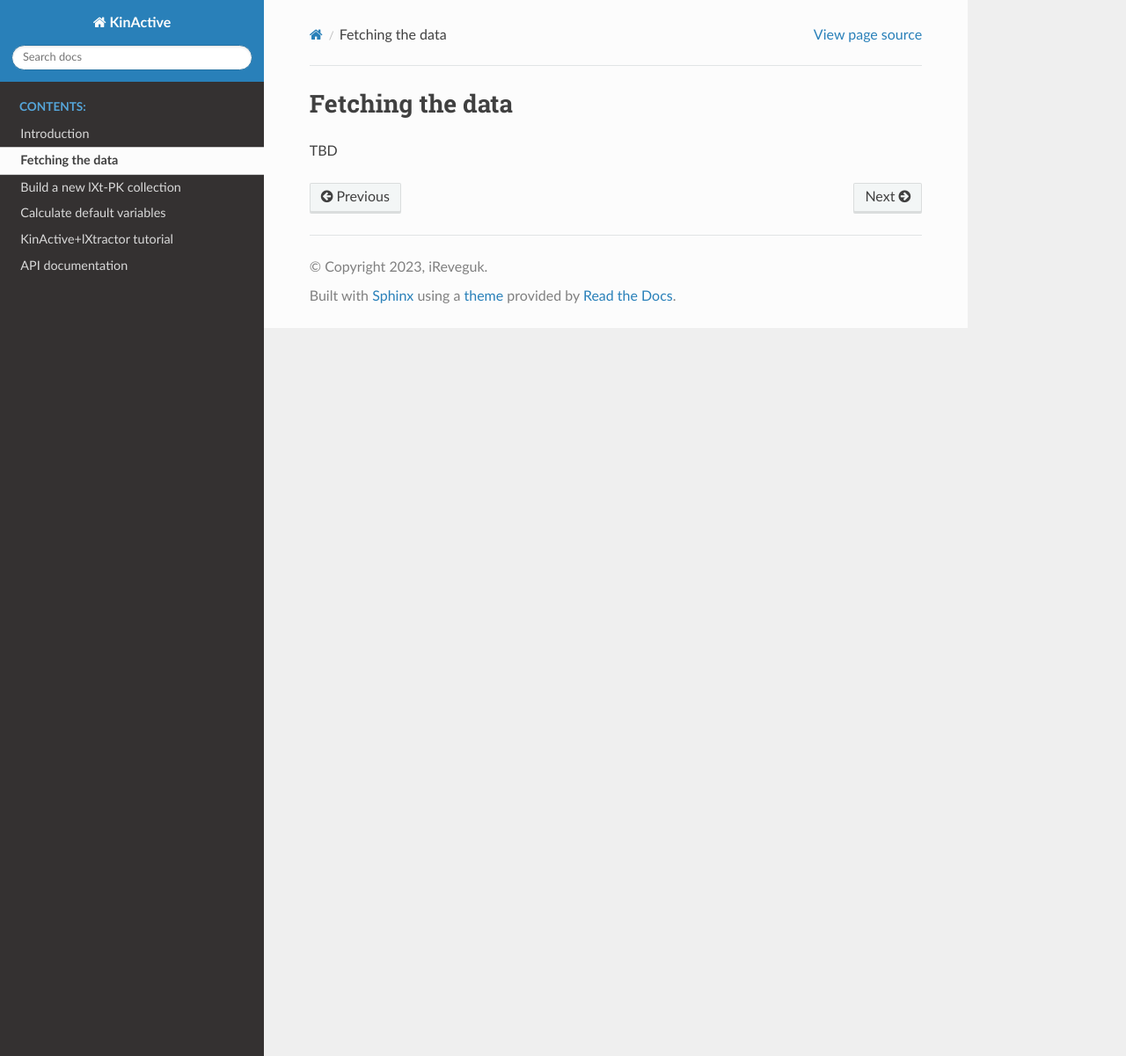
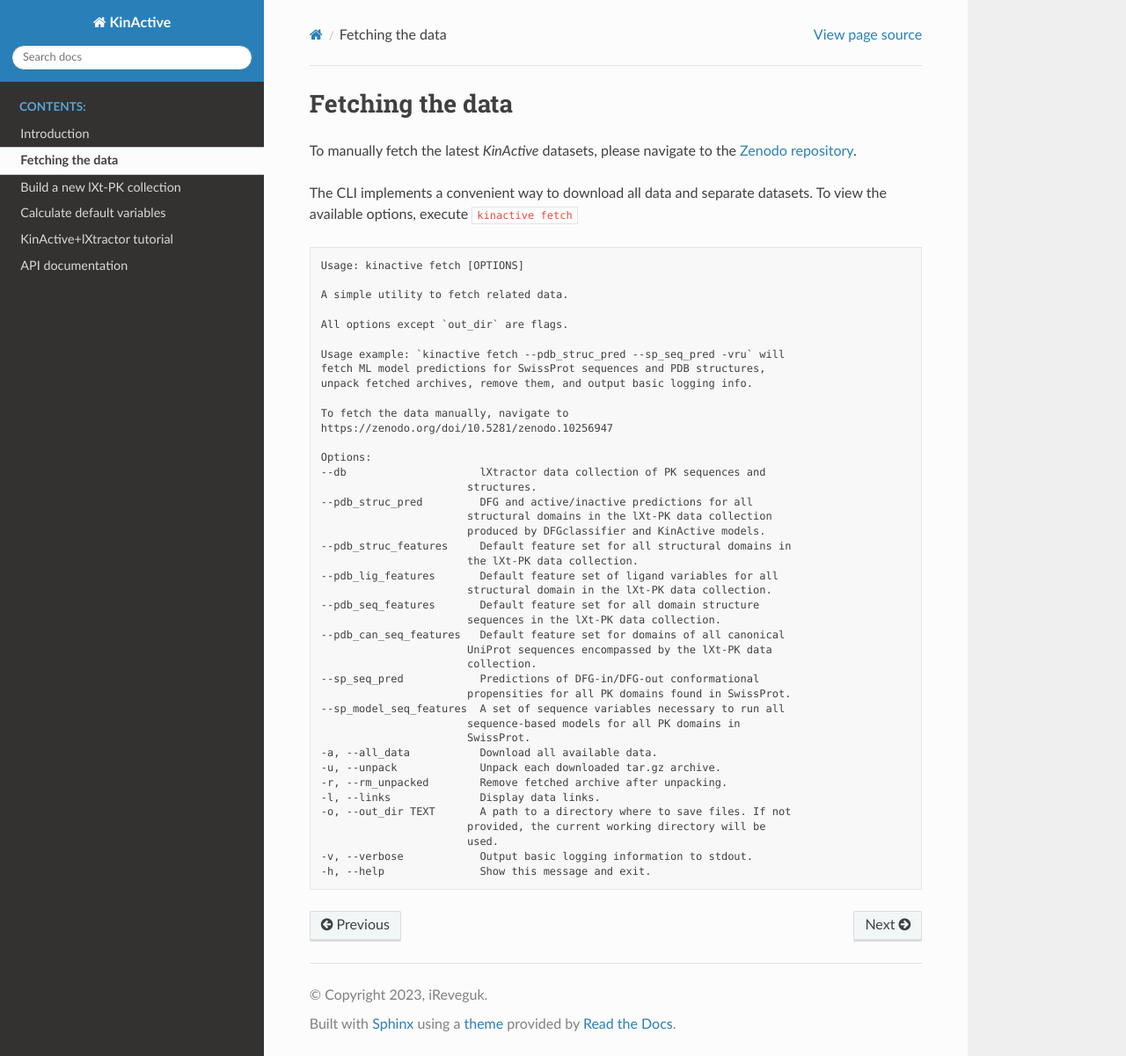
Before and after one commit to edikedik/kinactive, a Sphinx documentation site: the page built from docs/fetching.rst, in a window 1280 px wide and 1201 px high. Shown: the whole window at 88% size. Built offline with Sphinx 7.4.7 and the Read the Docs theme 2.0.0, drawn with Linux system fonts in a browser that asks for light colours.

Commit message:
update docs

```diff
--- a/docs/fetching.rst
+++ b/docs/fetching.rst
@@ -1,4 +1,53 @@
 Fetching the data
 =================
 
-TBD
+To manually fetch the latest `KinActive` datasets, please navigate to the
+`Zenodo repository <https://zenodo.org/doi/10.5281/zenodo.10256947>`_.
+
+The CLI implements a convenient way to download all data and separate
+datasets. To view the available options, execute ``kinactive fetch``
+
+::
+
+    Usage: kinactive fetch [OPTIONS]
+
+    A simple utility to fetch related data.
+
+    All options except `out_dir` are flags.
+
+    Usage example: `kinactive fetch --pdb_struc_pred --sp_seq_pred -vru` will
+    fetch ML model predictions for SwissProt sequences and PDB structures,
+    unpack fetched archives, remove them, and output basic logging info.
+
+    To fetch the data manually, navigate to
+    https://zenodo.org/doi/10.5281/zenodo.10256947
+
+    Options:
+    --db                     lXtractor data collection of PK sequences and
+                           structures.
+    --pdb_struc_pred         DFG and active/inactive predictions for all
+                           structural domains in the lXt-PK data collection
+                           produced by DFGclassifier and KinActive models.
+    --pdb_struc_features     Default feature set for all structural domains in
+                           the lXt-PK data collection.
+    --pdb_lig_features       Default feature set of ligand variables for all
+                           structural domain in the lXt-PK data collection.
+    --pdb_seq_features       Default feature set for all domain structure
+                           sequences in the lXt-PK data collection.
+    --pdb_can_seq_features   Default feature set for domains of all canonical
+                           UniProt sequences encompassed by the lXt-PK data
+                           collection.
+    --sp_seq_pred            Predictions of DFG-in/DFG-out conformational
+                           propensities for all PK domains found in SwissProt.
+    --sp_model_seq_features  A set of sequence variables necessary to run all
+                           sequence-based models for all PK domains in
+                           SwissProt.
+    -a, --all_data           Download all available data.
+    -u, --unpack             Unpack each downloaded tar.gz archive.
+    -r, --rm_unpacked        Remove fetched archive after unpacking.
+    -l, --links              Display data links.
+    -o, --out_dir TEXT       A path to a directory where to save files. If not
+                           provided, the current working directory will be
+                           used.
+    -v, --verbose            Output basic logging information to stdout.
+    -h, --help               Show this message and exit.
```
Also changed, not shown: docs/intro.rst (+28 -3 lines), docs/kinactive.base.rst (added, +7 -0 lines), docs/kinactive.cli.rst (added, +7 -0 lines).
